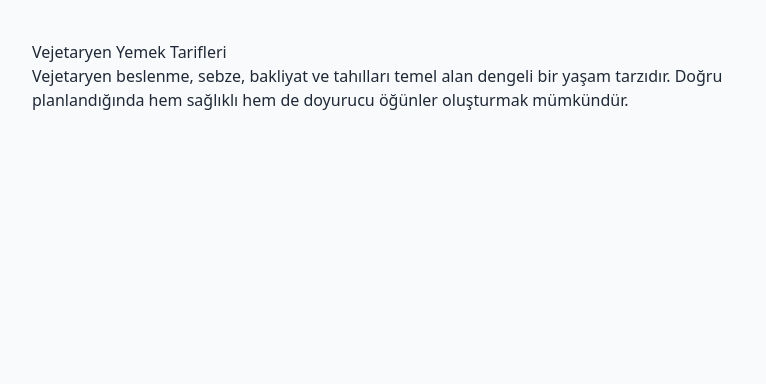
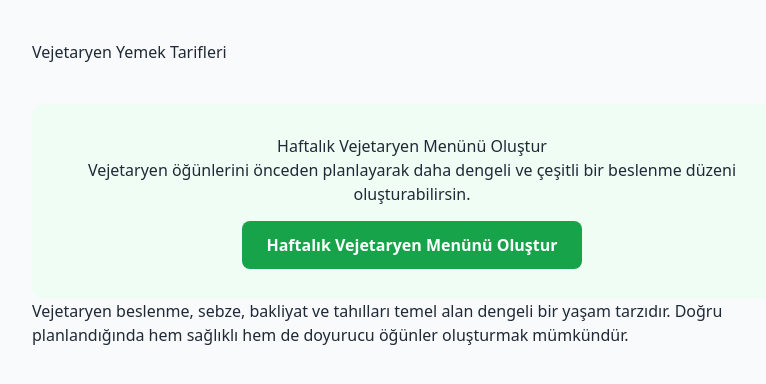
Before and after one commit to chemistleo/stackblitz-nextjsversion, a Next.js app: page /vejetaryen-yemek-tarifleri in a window 1280 px wide. Shown: the top 384 px of the page, without its empty margins (228-994 px from the left). Built offline with nearby package versions, Linux system fonts and the light colour scheme.

Commit message:
VYT link eklendi

```diff
--- a/app/saglikli-yemek-tarifleri/page.js
+++ b/app/saglikli-yemek-tarifleri/page.js
@@ -1,36 +1,32 @@
-export const metadata = {
-    title: "Sağlıklı Yemek Tarifleri ve Öğün Önerileri | Menuqo",
-    description:
-      "Sağlıklı beslenmek isteyenler için pratik, dengeli ve lezzetli yemek önerileri. Haftalık yemek planınızı kolayca oluşturun.",
-  };
+<section
+  style={{
+    marginTop: "40px",
+    padding: "30px",
+    backgroundColor: "#F0FDF4",
+    borderRadius: "12px",
+    textAlign: "center",
+  }}
+>
+  <h2>Haftalık Sağlıklı Yemek Menünü Oluştur</h2>
 
-  export default function SaglikliYemekTarifleriPage() {
-    return (
-      <main style={{ maxWidth: "800px", margin: "0 auto", padding: "40px 20px" }}>
-        <h1>Sağlıklı Yemek Tarifleri</h1>
+  <p>
+    Sağlıklı beslenmeyi kolaylaştırmak için haftalık yemek planını önceden
+    oluşturabilir ve her gün ne yiyeceğini düşünmek zorunda kalmazsın.
+  </p>
 
-        <p>
-          Sağlıklı beslenmek, yalnızca kilo vermek için değil daha enerjik ve
-          dengeli bir yaşam sürmek için de önemlidir. Doğru öğün planlaması,
-          günlük beslenme alışkanlıklarını sürdürülebilir hale getirir.
-        </p>
-
-        <h2>Sağlıklı Öğün Örnekleri</h2>
-
-        <ul>
-          <li>Tavuklu Salata</li>
-          <li>Sebzeli Omlet</li>
-          <li>Yulaflı Kahvaltı</li>
-          <li>Mercimek Çorbası</li>
-          <li>Izgara Tavuk ve Sebzeler</li>
-        </ul>
-
-        <h2>Neden Haftalık Planlama Yapmalısınız?</h2>
-
-        <p>
-          Öğünlerinizi önceden planlamak daha dengeli beslenmenize yardımcı olur.
-          Ayrıca gereksiz alışverişleri azaltarak bütçe kontrolü sağlar.
-        </p>
-      </main>
-    );
-  }
+  <a
+    href="/"
+    style={{
+      display: "inline-block",
+      marginTop: "15px",
+      padding: "12px 24px",
+      backgroundColor: "#16A34A",
+      color: "white",
+      textDecoration: "none",
+      borderRadius: "8px",
+      fontWeight: "bold",
+    }}
+  >
+    Haftalık Sağlıklı Yemek Menünü Oluştur
+  </a>
+</section>
--- a/app/vejetaryen-yemek-tarifleri/page.js
+++ b/app/vejetaryen-yemek-tarifleri/page.js
@@ -8,7 +8,38 @@ export const metadata = {
     return (
       <main style={{ maxWidth: "800px", margin: "0 auto", padding: "40px 20px" }}>
         <h1>Vejetaryen Yemek Tarifleri</h1>
+        <section
+  style={{
+    marginTop: "40px",
+    padding: "30px",
+    backgroundColor: "#F0FDF4",
+    borderRadius: "12px",
+    textAlign: "center",
+  }}
+>
+  <h2>Haftalık Vejetaryen Menünü Oluştur</h2>
 
+  <p>
+    Vejetaryen öğünlerini önceden planlayarak daha dengeli ve çeşitli bir
+    beslenme düzeni oluşturabilirsin.
+  </p>
+
+  <a
+    href="/"
+    style={{
+      display: "inline-block",
+      marginTop: "15px",
+      padding: "12px 24px",
+      backgroundColor: "#16A34A",
+      color: "white",
+      textDecoration: "none",
+      borderRadius: "8px",
+      fontWeight: "bold",
+    }}
+  >
+    Haftalık Vejetaryen Menünü Oluştur
+  </a>
+</section>
         <p>
           Vejetaryen beslenme, sebze, bakliyat ve tahılları temel alan dengeli bir
           yaşam tarzıdır. Doğru planlandığında hem sağlıklı hem de doyurucu
```
